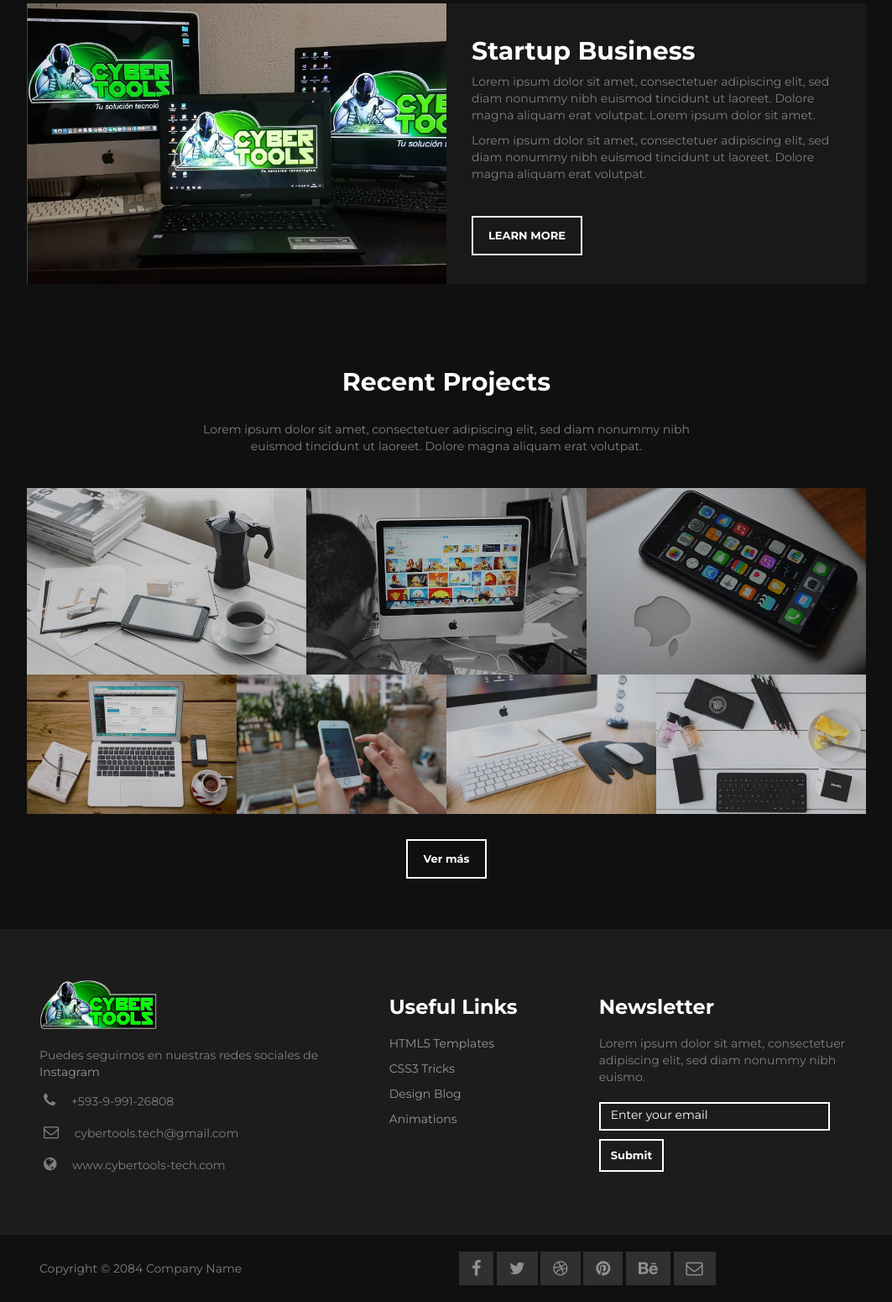
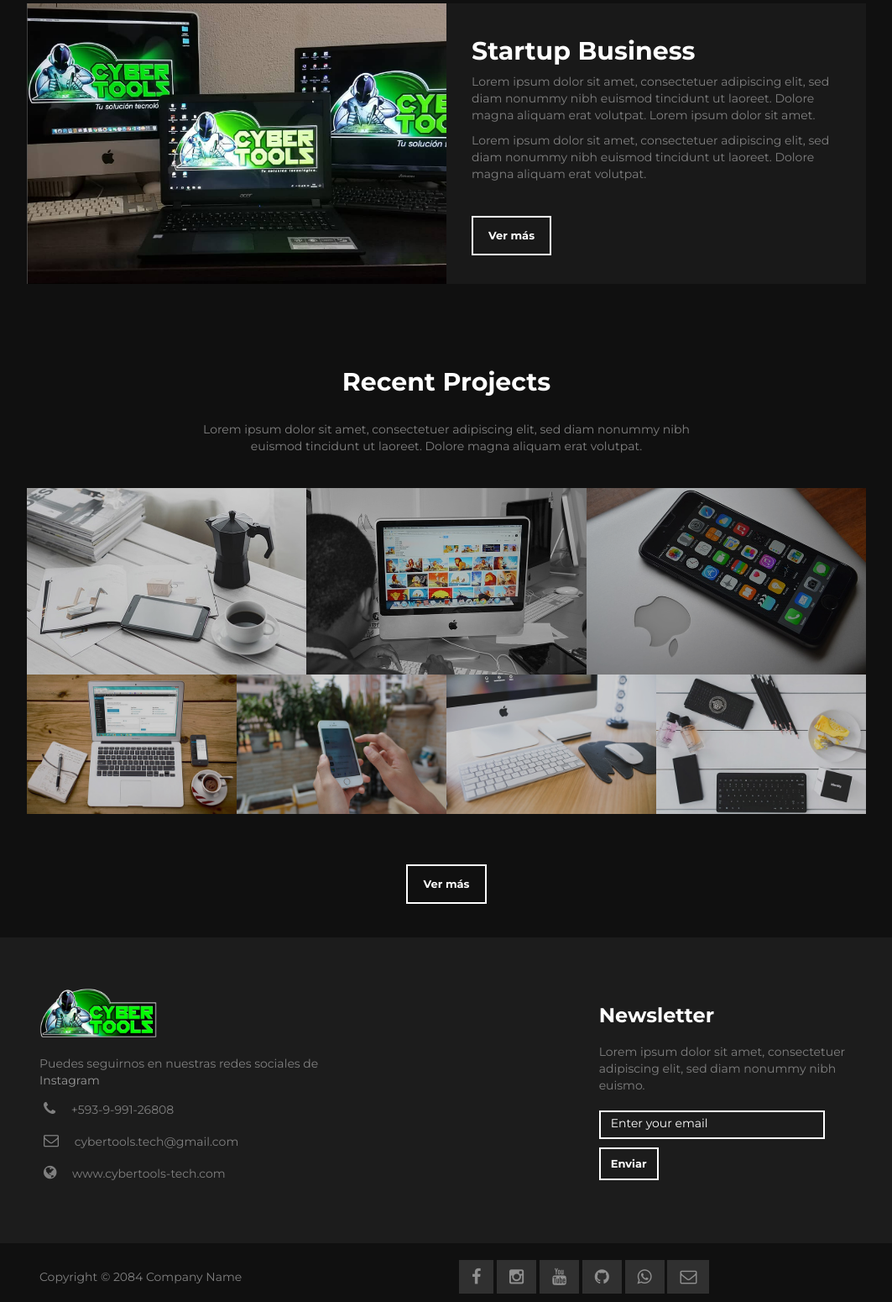
Before and after one commit to joaojv90/webproject, a Django app: page / in a window 1280 px wide. Shown: the part 943-2493 px from the top of the page at 84% size, without its empty margins (108-1171 px from the left). Run offline with Django 4.2, Linux system fonts and the light colour scheme; some libraries are stand-ins or nearby versions.

Commit message:
more changes in views

```diff
--- a/core/templates/core/base.html
+++ b/core/templates/core/base.html
@@ -63,11 +63,11 @@
 			</div>
 
 			<div class="col-md-3 col-sm-4">
-				<h3>Useful Links</h3>
+				<!--<h3>Useful Links</h3>
 				<p><a href="#">HTML5 Templates</a></p>
 				<p><a href="#">CSS3 Tricks</a></p>
 				<p><a href="#">Design Blog</a></p>
-				<p><a href="#">Animations</a></p>
+				<p><a href="#">Animations</a></p>-->
 			</div>
 
 			<div class="col-md-4 col-sm-4 newsletter">
@@ -76,7 +76,7 @@
 				<div class="input-group">
            	        <form action="#" method="post">
                         <input name="email" type="email" placeholder="Enter your email" class="form-control" autorequired>
-                    	<button type="submit" name="submit" class="btn email">Submit</button>
+                    	<button type="submit" name="submit" class="btn email">Enviar</button>
                   	</form>
 				</div>
 			</div>
@@ -94,12 +94,12 @@
 			</div>
 			<div class="col-md-6 col-sm-6">
 				<ul class="social-icons">
-					<li><a href="#" class="fa fa-facebook"></a></li>
-					<li><a href="#" class="fa fa-twitter"></a></li>
-					<li><a href="#" class="fa fa-dribbble"></a></li>
-					<li><a href="#" class="fa fa-pinterest"></a></li>
-					<li><a href="#" class="fa fa-behance"></a></li>
-					<li><a href="#" class="fa fa-envelope-o"></a></li>
+					<li><a href="https://www.facebook.com/profile.php?id=100085386161547" class="fa fa-facebook"></a></li>
+					<li><a href="https://www.instagram.com/cybertools.tech/" class="fa fa-instagram"></a></li>
+					<li><a href="https://www.youtube.com/channel/UC75LZZ7xyQqzJ3nFH4eYycQ" class="fa fa-youtube"></a></li>
+					<li><a href="https://github.com/joaojv90" class="fa fa-github"></a></li>
+					<li><a href="https://wa.me/593999126808" class="fa fa-whatsapp"></a></li>
+					<li><a href="mailto:cybertools.tech@gmail.com" class="fa fa-envelope-o"></a></li>
 				</ul>
 			</div>
 		</div>
--- a/core/templates/core/index.html
+++ b/core/templates/core/index.html
@@ -58,7 +58,7 @@
 				<h2>Startup Business</h2>
 				<p>Lorem ipsum dolor sit amet, consectetuer adipiscing elit, sed diam nonummy nibh euismod tincidunt ut laoreet. Dolore magna aliquam erat volutpat. Lorem ipsum dolor sit amet.</p>
 				<p>Lorem ipsum dolor sit amet, consectetuer adipiscing elit, sed diam nonummy nibh euismod tincidunt ut laoreet. Dolore magna aliquam erat volutpat.</p>
-				<a href="{% url 'about' %}" class="btn btn-default">LEARN MORE</a>
+				<a href="{% url 'about' %}" class="btn btn-default">Ver más</a>
 			</div>
 		</div>
 	</div>
@@ -97,11 +97,19 @@
 			<div class="col-md-3 col-sm-6 col-xs-12">
 				<a href="{% static 'core/img/portfolio-img7.jpg' %}" data-lightbox-gallery="portfolio-gallery"><img src="{% static 'core/img/portfolio-img7.jpg' %}" alt="portfolio img"></a>
 			</div>
-			<div class="col-md-12 col-sm-12">
-				<a rel="nofollow" href="https://www.instagram.com/cybertools.tech/" class="btn btn-default">Ver más</a>
+		</div>
+	</div>
+</div>
+
+<div id="link-portfolio">
+	<div class="container">
+		<div class="row">
+			<div class="col-md-12 col-sm-12" style='text-align:center'>
+				<a href="{% url 'portfolio' %}" class="btn btn-default">Ver más</a>
 			</div>
 		</div>
 	</div>
 </div>
-
+<br>
+<br>
 {% endblock %}
```
